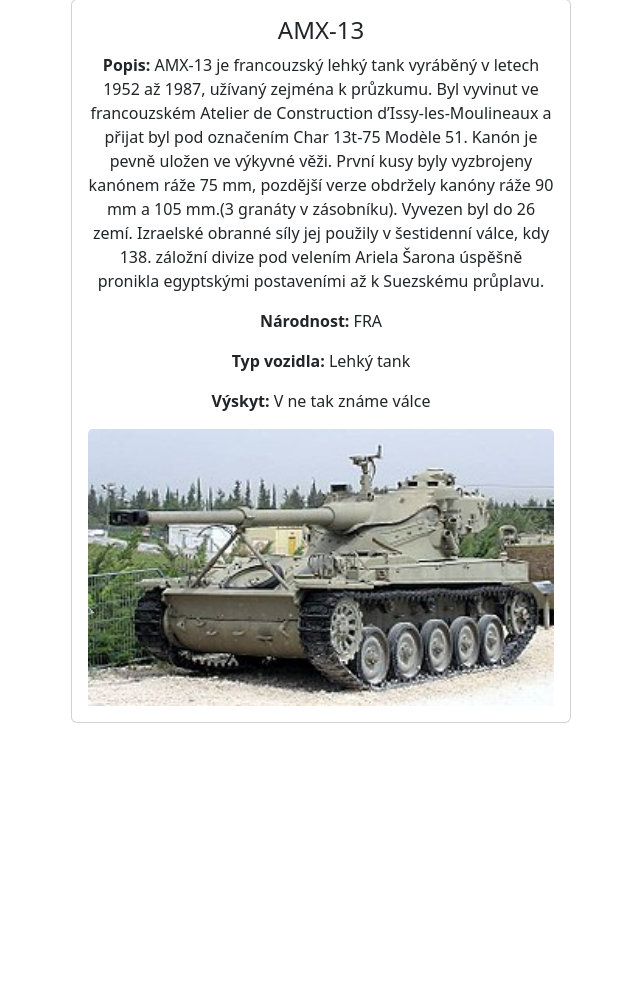
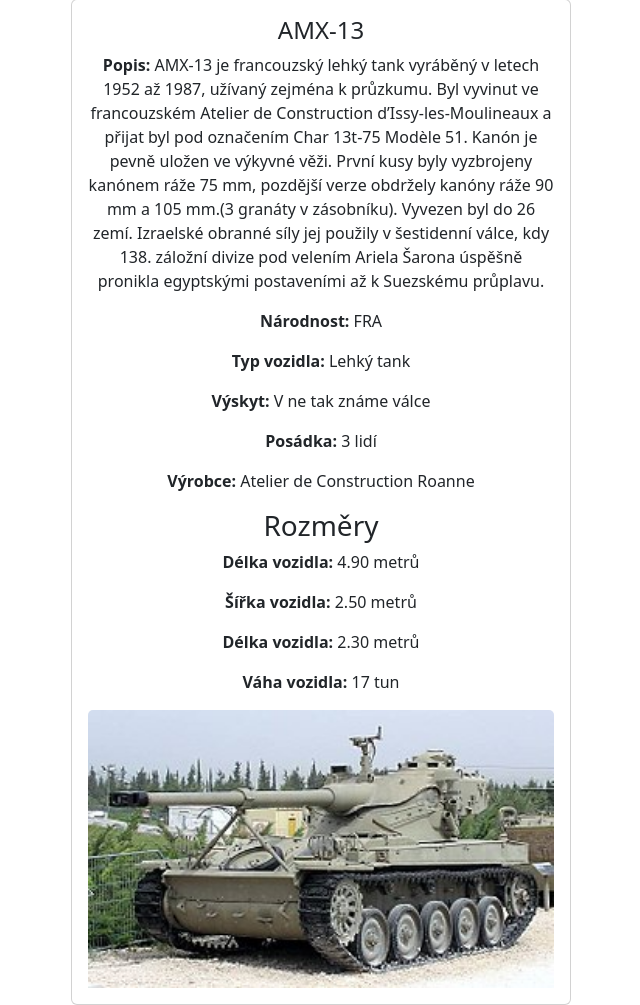
Before and after one commit to PanBurtik/cech-tankova-databaze, a Django app: page /tank/tanks/5 in a window 1280 px wide. Shown: the part 75-1080 px from the top of the page, without its empty margins (319-959 px from the left). Before the commit the page ends 798 px from the top, so only its background shows below. Run offline with Django 4.2, Linux system fonts and the light colour scheme; data comes from the database, SQL or seed files in the repository.

Commit message:
commit-5

```diff
--- a/tank/templates/detail.html
+++ b/tank/templates/detail.html
@@ -10,10 +10,20 @@
         <p class="card-text">
           <strong>Popis:</strong>
           {{ tanks_detail.description }}
+          {% for character in tanks_detail.characteristics_set.all %}
         </p>
         <p><strong>Národnost:</strong> {{ tanks_detail.nationality }}</p>
           <p><strong>Typ vozidla: </strong>{{ tanks_detail.type }}</p>
           <p><strong>Výskyt: </strong>{{ tanks_detail.pressence }}</p>
+          <p><strong>Posádka: </strong>{{ character.crew }} lidí</p>
+        <p><strong>Výrobce: </strong>{{ character.maker }}</p>
+        <h3>Rozměry</h3>
+          <p><strong>Délka vozidla: </strong>{{ character.length }} metrů</p>
+          <p><strong>Šířka vozidla: </strong>{{ character.width }} metrů</p>
+          <p><strong>Délka vozidla: </strong>{{ character.height }} metrů</p>
+        <p><strong>Váha vozidla: </strong>{{ character.mass }} tun</p>
+
+          {% endfor %}
         {% if tanks_detail.photo %}<img class="card-img-top" src="{{ tanks_detail.photo.url }}">
         {% endif %}
       </div>
```
